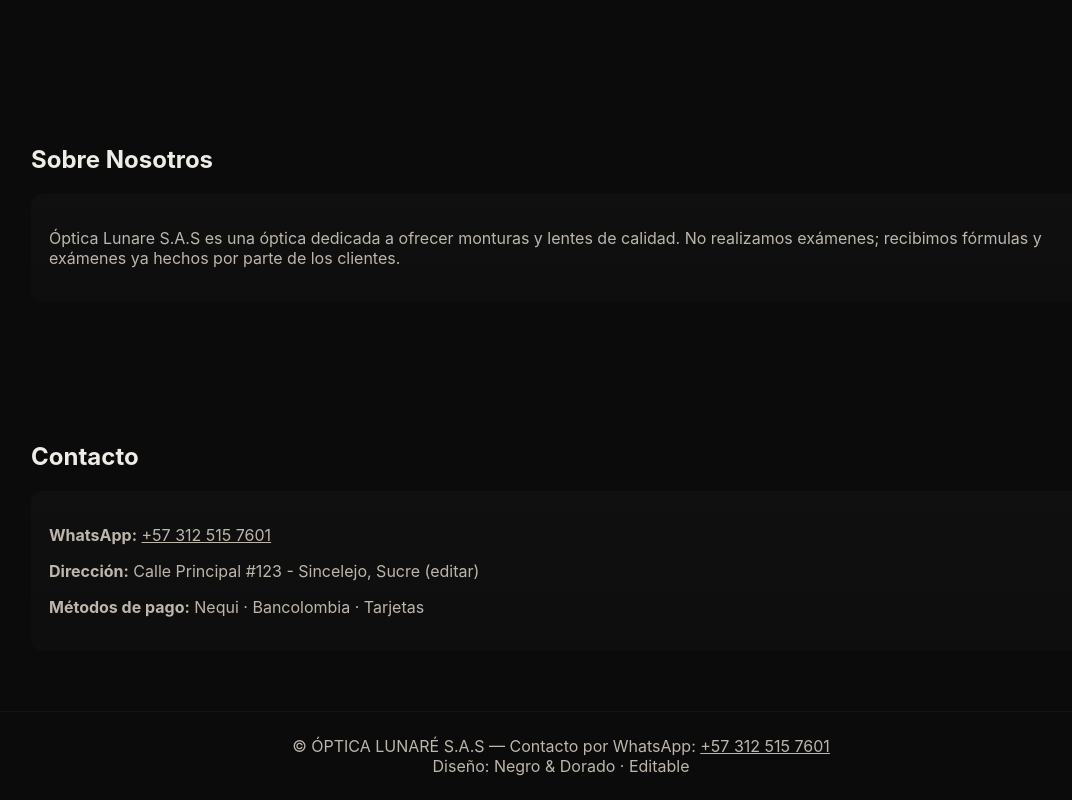
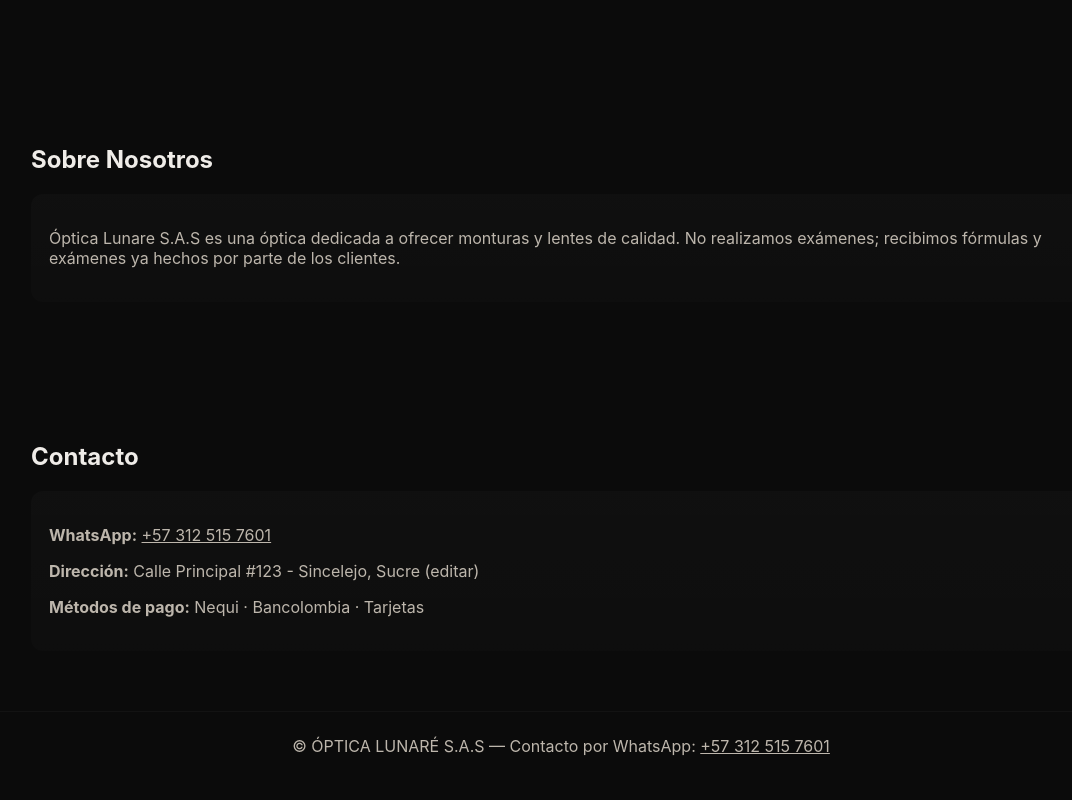
Before and after one commit to andresmartineznarvaez1-creator/LUNARES-S.A.S, a plain HTML site: page optica_lunare_site/index.html in a window 1280 px wide. Shown: the part 1838-2638 px from the top of the page, without its empty margins (79-1151 px from the left). Drawn offline with Linux system fonts and the light colour scheme.

Commit message:
Update index.html

```diff
--- a/optica_lunare_site/index.html
+++ b/optica_lunare_site/index.html
@@ -124,7 +124,7 @@
 
     <footer class="site-footer">
       <div>© ÓPTICA LUNARÉ S.A.S — Contacto por WhatsApp: <a href="https://wa.me/573125157601" target="_blank" rel="noreferrer">+57 312 515 7601</a></div>
-      <div class="muted">Diseño: Negro & Dorado · Editable</div>
+
     </footer>
   </main>
 
```
